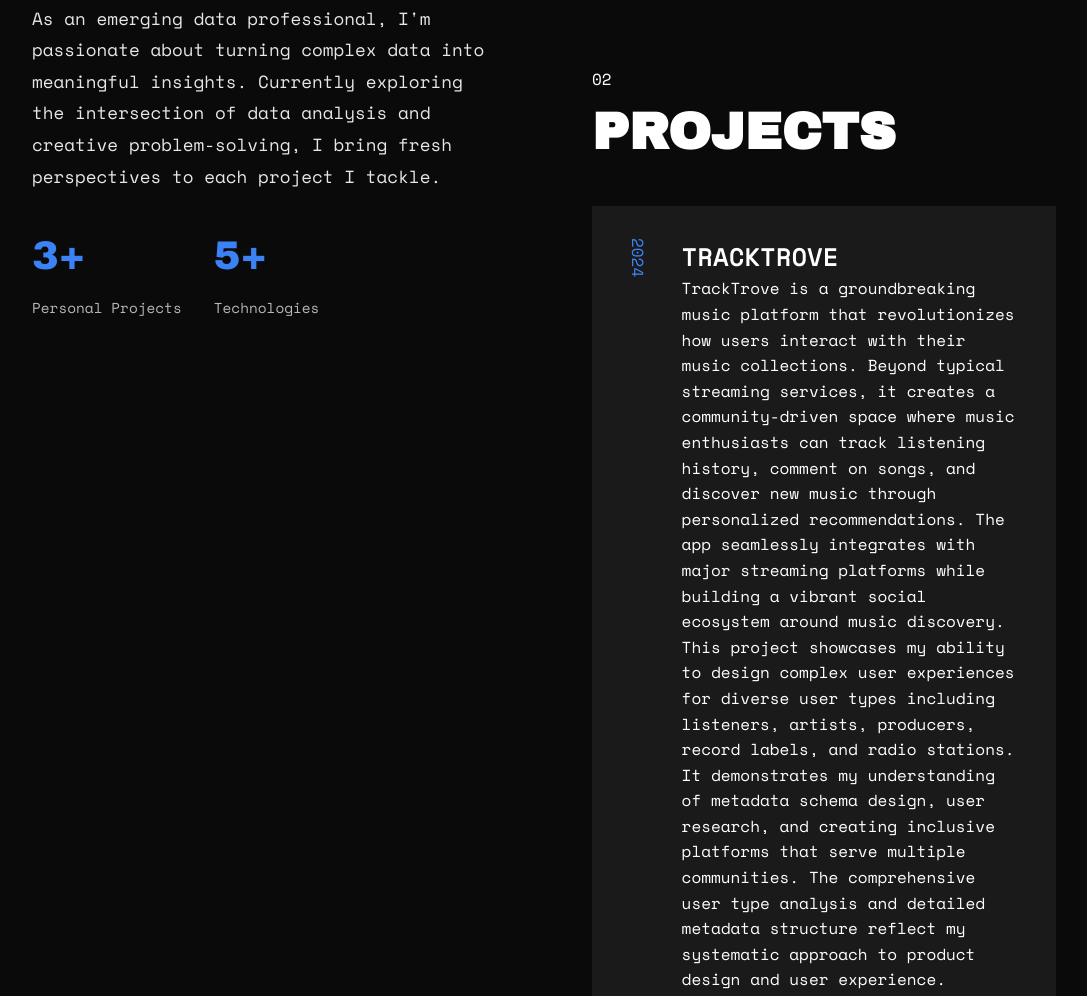
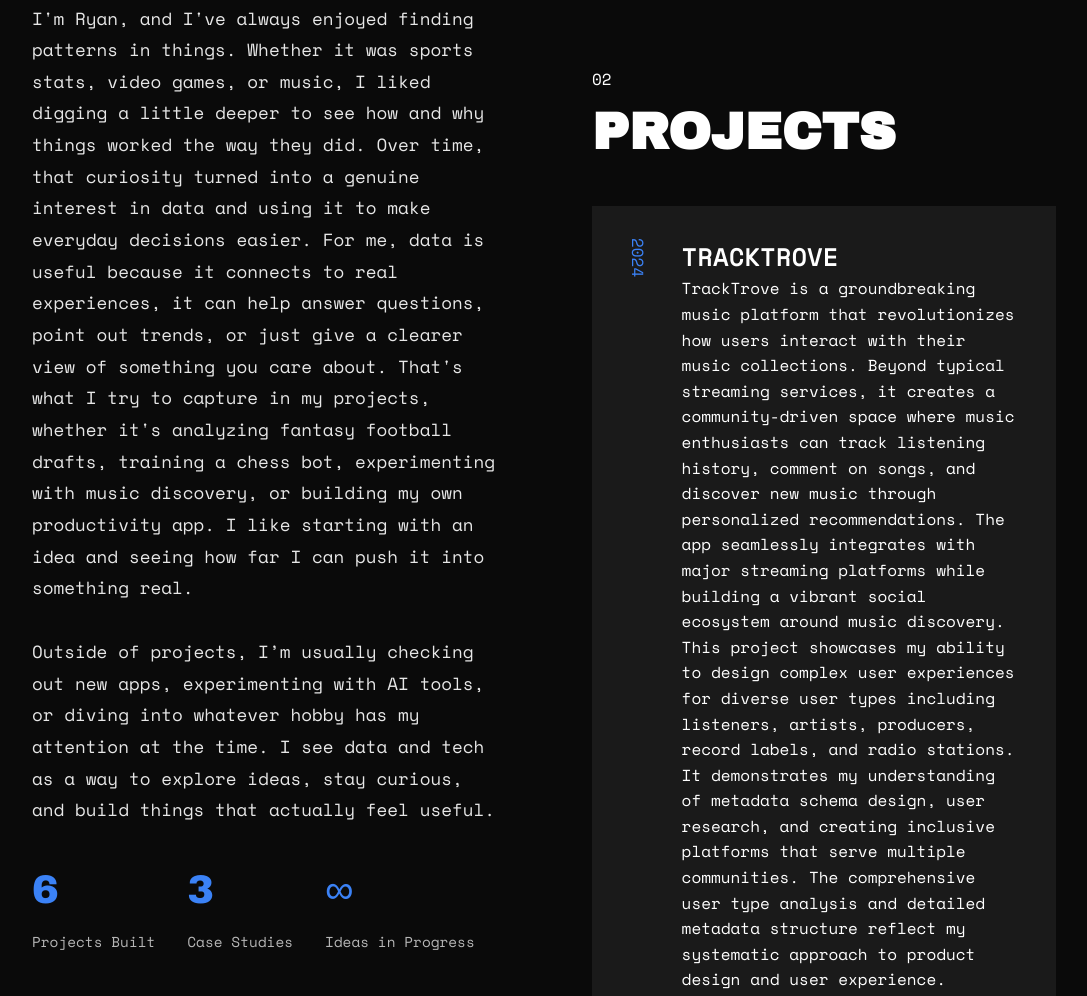
Before and after one commit to bkashr/Personal-Portfolio, a plain HTML site: page index.html in a window 1280 px wide. Shown: the part 1001-1997 px from the top of the page, without its empty margins (160-1247 px from the left). Drawn offline with nearby package versions, Linux system fonts and the light colour scheme.

Commit message:
Update About Me section with more personal and authentic content

```diff
--- a/index.html
+++ b/index.html
@@ -63,18 +63,29 @@
                     <!-- Left side: About content -->
                     <div class="about-content">
                         <p class="about-text">
-                            As an emerging data professional, I'm passionate about turning complex data into
-                            meaningful insights. Currently exploring the intersection of data analysis and
-                            creative problem-solving, I bring fresh perspectives to each project I tackle.
+                            I'm Ryan, and I've always enjoyed finding patterns in things. Whether it was sports stats, video games, or music,
+                            I liked digging a little deeper to see how and why things worked the way they did. Over time,
+                            that curiosity turned into a genuine interest in data and using it to make everyday decisions easier. For me, data is useful
+                            because it connects to real experiences, it can help answer questions, point out trends, or just give a clearer view of something you care about.
+                            That's what I try to capture in my projects, whether it's analyzing fantasy football drafts, training a chess bot, experimenting with music discovery,
+                            or building my own productivity app. I like starting with an idea and seeing how far I can push it into something real.
+                        </p>
+                        <p class="about-text">
+                            Outside of projects, I’m usually checking out new apps, experimenting with AI tools, or diving into whatever hobby has my attention at the time.
+                            I see data and tech as a way to explore ideas, stay curious, and build things that actually feel useful.
                         </p>
                         <div class="about-highlights">
                             <div class="highlight-item">
-                                <span class="highlight-number">3+</span>
-                                <span class="highlight-label">Personal Projects</span>
+                                <span class="highlight-number">6</span>
+                                <span class="highlight-label">Projects Built</span>
                             </div>
                             <div class="highlight-item">
-                                <span class="highlight-number">5+</span>
-                                <span class="highlight-label">Technologies</span>
+                                <span class="highlight-number">3</span>
+                                <span class="highlight-label">Case Studies</span>
+                            </div>
+                            <div class="highlight-item">
+                                <span class="highlight-number">∞</span>
+                                <span class="highlight-label">Ideas in Progress</span>
                             </div>
                         </div>
                     </div>
```
